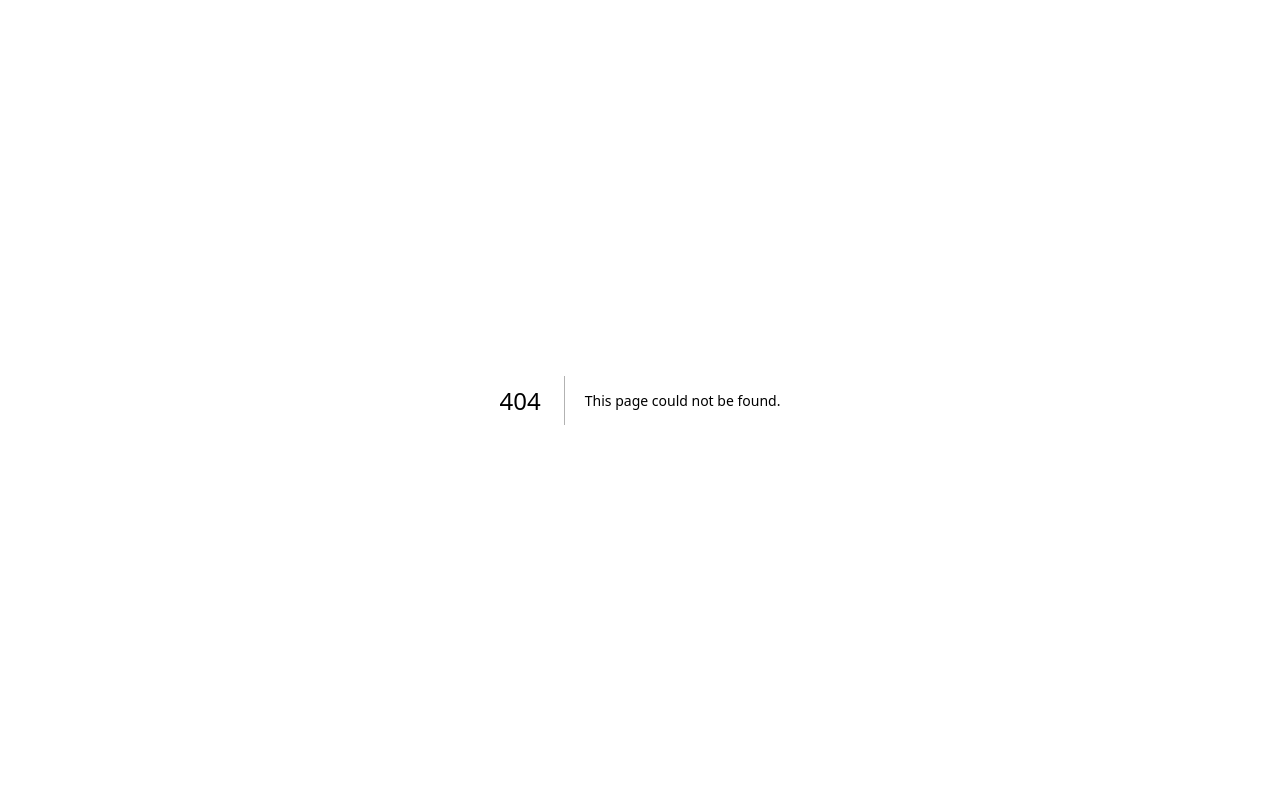
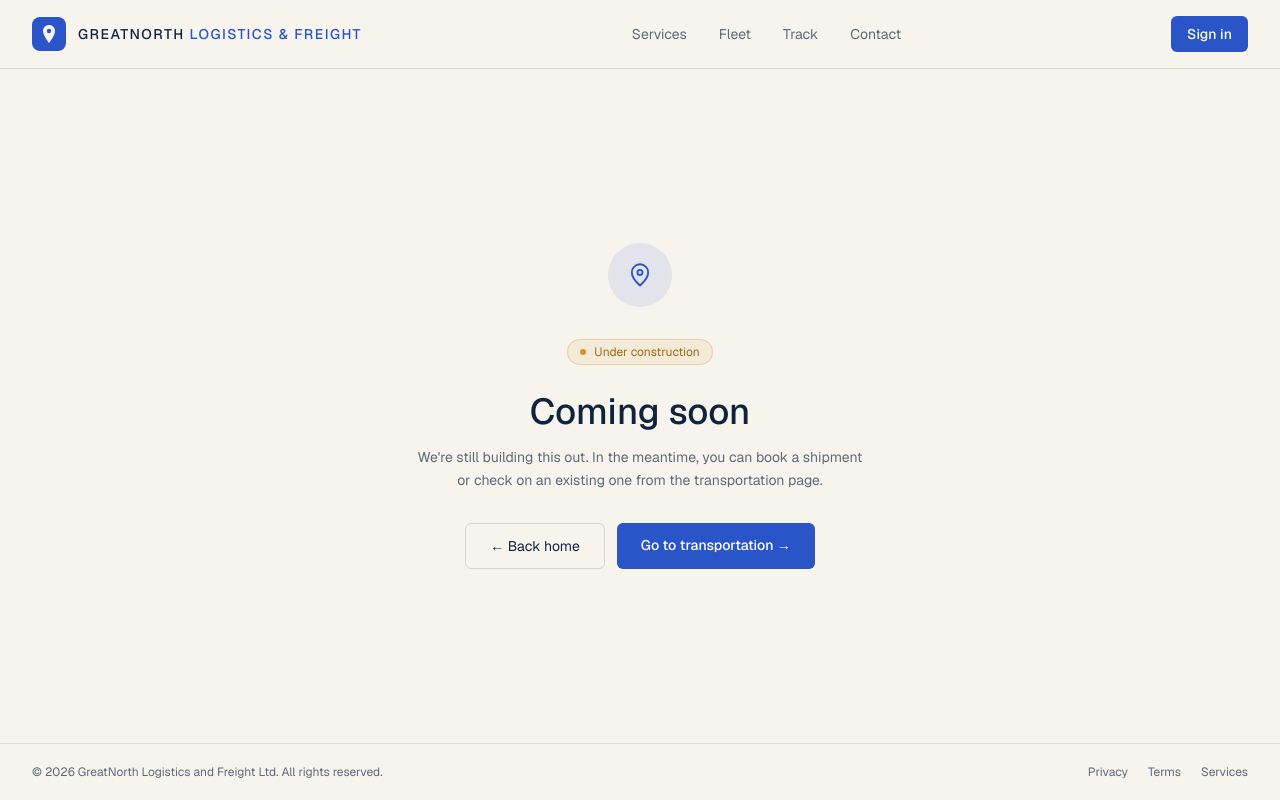
Before and after one commit to georgesimwanza/logistics, a Next.js app: page /coming-soon in a window 1280 px wide. Before the commit this address had no page. Built offline with nearby package versions, Linux system fonts and the light colour scheme; no server answers.

Commit message:
new navigation for track

```diff
--- /dev/null
+++ b/app/coming-soon/page.tsx
@@ -0,0 +1,65 @@
+import Link from "next/link";
+import NavBar from "@/app/components/NavBar";
+
+export default function ComingSoonPage() {
+  return (
+    <main className="bg-[#f7f4ee] text-[#10233d] min-h-screen font-sans flex flex-col">
+      <NavBar />
+
+      <section className="flex-1 flex flex-col items-center justify-center px-8 py-20 text-center">
+        <div className="relative mb-8">
+          <div className="w-16 h-16 rounded-full bg-[#2955c8]/10 flex items-center justify-center">
+            <svg width="28" height="28" viewBox="0 0 24 24" fill="none" stroke="#2955c8" strokeWidth="1.6" strokeLinecap="round" strokeLinejoin="round">
+              <path d="M12 21s7-6.2 7-11.2A7 7 0 0 0 5 9.8C5 14.8 12 21 12 21Zm0-9a2.2 2.2 0 1 0 0-4.4 2.2 2.2 0 0 0 0 4.4Z" />
+            </svg>
+          </div>
+        </div>
+
+        <div className="inline-flex items-center gap-2 bg-[#d98f2b]/10 border border-[#d98f2b]/30 rounded-full px-3 py-1 text-xs text-[#a3690f] mb-6">
+          <span className="w-1.5 h-1.5 rounded-full bg-[#d98f2b]" />
+          Under construction
+        </div>
+
+        <h1 className="text-3xl md:text-4xl font-medium leading-tight mb-3">
+          Coming soon
+        </h1>
+        <p className="text-[#5c6a7a] text-sm leading-relaxed max-w-md mb-8">
+          We&apos;re still building this out. In the meantime, you can book a
+          shipment or check on an existing one from the transportation page.
+        </p>
+
+        <div className="flex gap-3">
+          <Link
+            href="/"
+            className="border border-[#10233d]/15 text-[#10233d] text-sm px-6 py-3 rounded-md hover:bg-[#10233d]/5 transition-colors"
+          >
+            ← Back home
+          </Link>
+          <Link
+            href="/transportation"
+            className="bg-[#2955c8] text-white text-sm font-medium px-6 py-3 rounded-md hover:bg-[#1f45a8] transition-colors"
+          >
+            Go to transportation →
+          </Link>
+        </div>
+      </section>
+
+      <footer className="border-t border-[#e2ddd0] px-8 py-5 flex flex-col md:flex-row items-center justify-between gap-3">
+        <p className="text-xs text-[#5c6a7a]">
+          © 2026 GreatNorth Logistics and Freight Ltd. All rights reserved.
+        </p>
+        <div className="flex gap-5">
+          {["Privacy", "Terms", "Services"].map((l) => (
+            <a
+              key={l}
+              href="#"
+              className="text-xs text-[#5c6a7a] hover:text-[#10233d] transition-colors"
+            >
+              {l}
+            </a>
+          ))}
+        </div>
+      </footer>
+    </main>
+  );
+}
--- a/app/page.tsx
+++ b/app/page.tsx
@@ -93,15 +93,23 @@ export default function Home() {
           </span>
         </div>
         <div className="hidden md:flex items-center gap-8">
-          {["Services", "Route", "Track", "Contact"].map((item) => (
-            <a
-              key={item}
-              href={`#${item.toLowerCase()}`}
-              className="text-sm text-[#5c6a7a] hover:text-[#10233d] transition-colors"
-            >
-              {item}
-            </a>
-          ))}
+          <div className="hidden md:flex items-center gap-8">
+            {[
+              { label: "Services", href: "#services" },
+              { label: "Route", href: "/coming-soon" },
+              { label: "Track", href: "/coming-soon" },
+              { label: "Contact", href: "#contact" },
+            ].map((item) => (
+              <a
+                key={item.label}
+                href={item.href}
+                className="text-sm text-[#5c6a7a] hover:text-[#10233d] transition-colors"
+              >
+                {item.label}
+              </a>
+            ))}
+          </div>
+
         </div>
         <Link
           href="/login"
```
